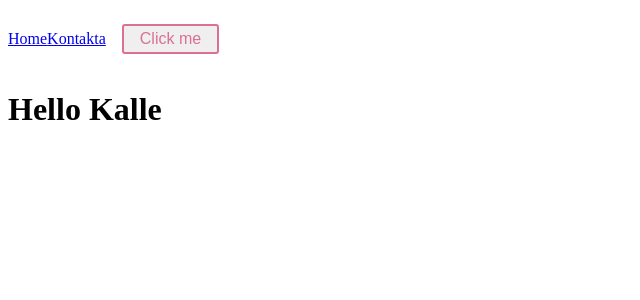
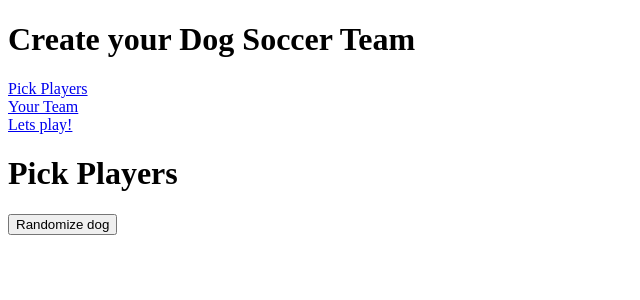
Before and after one commit to math91/react_course_labb_2, a React (Create React App) app: page / in a window 1280 px wide. Shown: the top 300 px of the page, without its empty margins (0-640 px from the left). Built offline with nearby package versions, Linux system fonts and the light colour scheme.

Commit message:
new dog game

```diff
--- a/src/About.js
+++ /dev/null
@@ -1,11 +0,0 @@
-import React from "react"
-import Username from "./Username"
-
-function About() {
-  const user = React.useContext(Username)
-  return (
-    <h1>Hello {user}</h1>
-  )
-}
-
-export default About
--- a/src/App.js
+++ b/src/App.js
@@ -1,45 +1,13 @@
 import React from "react"
-import About from "./About"
-import Contact from "./Contact"
-import Username from "./Username"
-import {Link, Switch, Route} from "react-router-dom"
-import styled from "styled-components"
-
+import Header from "./Header"
+import Main from "./Main"
 
 function App() {
-
-  const Button = styled.button`
-    color: palevioletred;
-    font-size: 1em;
-    margin: 1em;
-    padding: 0.25em 1em;
-    border: 2px solid palevioletred;
-    border-radius: 3px;
-    cursor: pointer;
-
-    &:hover {
-      border: 2px solid Violet;
-    }
-  `;
-
   return (
-    <Username.Provider value="Kalle">
-      <Link to="/">Home</Link>
-      <Link to="/contact">Kontakta</Link>
-
-      <Button>Click me</Button>
-
-      <Switch>
-        <Route exact path="/">
-          <About />
-        </Route>
-
-        <Route path="/contact">
-          <Contact />
-        </Route>
-      </Switch>
-
-    </Username.Provider>
+    <>
+      <Header />
+      <Main />
+    </>
   )
 }
 
--- a/src/Contact.js
+++ /dev/null
@@ -1,11 +0,0 @@
-import React, {useContext} from "react"
-import Username from "./Username"
-
-function Contact() {
-  const user = useContext(Username)
-  return (
-    <h2>Kontakta {user}</h2>
-  )
-}
-
-export default Contact
--- /dev/null
+++ b/src/Header.js
@@ -0,0 +1,21 @@
+import React, {useContext} from "react"
+import Theme from "./themeProvider"
+import {Link} from "react-router-dom"
+
+function Header() {
+  const theme = useContext(Theme)
+  return (
+    <>
+      <h1>Create your Dog Soccer Team</h1>
+      <nav>
+        <Link to="/">Pick Players</Link>
+        <br />
+        <Link to="/team">Your Team</Link>
+        <br />
+        <Link to="/play">Lets play!</Link>
+      </nav>
+    </>
+  )
+}
+
+export default Header
--- /dev/null
+++ b/src/Main.js
@@ -0,0 +1,23 @@
+import React from "react"
+import PickPlayers from "./PickPlayers"
+import Team from "./Team"
+import Play from "./Play"
+import {Switch, Route} from "react-router-dom"
+
+function Main() {
+  return (
+    <Switch>
+      <Route exact path="/">
+        <PickPlayers />
+      </Route>
+      <Route path="/team">
+        <Team />
+      </Route>
+      <Route path="/play">
+        <Play />
+      </Route>
+    </Switch>
+  )
+}
+
+export default Main
--- /dev/null
+++ b/src/PickPlayers.js
@@ -0,0 +1,27 @@
+import React, {useState} from "react"
+
+function PickPlayers() {
+
+  const [dog, setDog] = useState("")
+
+  function handleClick() {
+    setDog(() => {
+      fetch("https://dog.ceo/api/breeds/image/random")
+      .then(response => response.json())
+      .then(data => console.log(data))
+      return data
+      }
+      )
+  }
+
+  return (
+    <>
+      <h1>Pick Players</h1>
+      <button onClick={handleClick}>
+        Randomize dog
+      </button>
+    </>
+  )
+}
+
+export default PickPlayers
--- /dev/null
+++ b/src/Play.js
@@ -0,0 +1,17 @@
+import React from "react"
+
+function Play() {
+
+  function handleClick() {
+
+  }
+
+  return (
+    <>
+    <h1>Play</h1>
+    <button onClick={handleClick}>Play Game!</button>
+    </>
+  )
+}
+
+export default Play
--- /dev/null
+++ b/src/Team.js
@@ -0,0 +1,9 @@
+import React from "react"
+
+function Team() {
+  return (
+    <h1>Your Team</h1>
+  )
+}
+
+export default Team
--- a/src/Username.js
+++ /dev/null
@@ -1,5 +0,0 @@
-import React from "react"
-
-const Username = React.createContext(null)
-
-export default Username
--- a/src/index.js
+++ b/src/index.js
@@ -1,10 +1,13 @@
 import React from "react"
 import ReactDOM from "react-dom"
 import App from "./App"
+import Theme from "./themeProvider"
 import {BrowserRouter} from "react-router-dom"
 
 ReactDOM.render(
   <BrowserRouter>
-    <App />
+    <Theme.Provider value="Mattias">
+      <App />
+    </Theme.Provider>
   </BrowserRouter>,
   document.getElementById('root'))
--- /dev/null
+++ b/src/themeProvider.js
@@ -0,0 +1,5 @@
+import React, {createContext} from "react"
+
+const Theme = createContext(null)
+
+export default Theme
```
